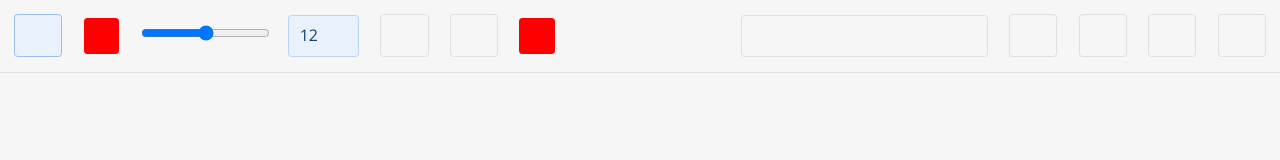
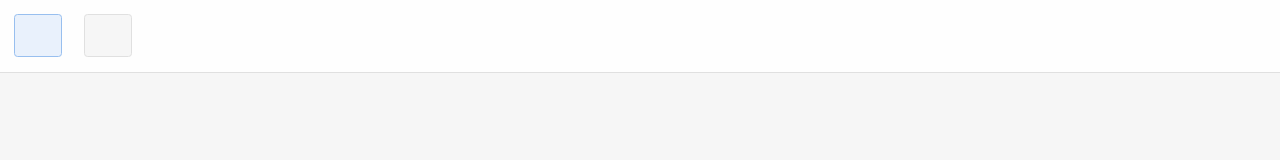
Before and after one commit to IAOsan/drawing-app, a website built with Vite: page index.html in a window 1280 px wide. Both pictures are taken after a click on the button 38 px from the left and 35 px from the top of the page. Built offline with nearby package versions, Linux system fonts and the light colour scheme; files whose address does not match are found by name.

Commit message:
mvp completed

```diff
--- a/index.html
+++ b/index.html
@@ -24,6 +24,7 @@
 		<header>
 			<div class="toolbar flex flex-ai-c">
 				<button
+					id="brush"
 					class="button button--toggle mr-24 toolbar__button active"
 					type="button"
 					title="Brush"
@@ -33,8 +34,8 @@
 						<use xlink:href="./assets/sprite.svg/#brush-icon"></use>
 					</svg>
 				</button>
-				<div class="color-picker mr-24"></div>
-				<div class="range mr-24">
+				<!-- <div class="color-picker mr-24"></div> -->
+				<!-- <div class="range mr-24">
 					<input
 						class="range__control mr-16"
 						type="range"
@@ -53,8 +54,9 @@
 						title="Brush size"
 						aria-label="Brush size"
 					/>
-				</div>
+				</div> -->
 				<button
+					id="eraser"
 					class="button button--toggle toolbar__button mr-24"
 					type="button"
 					title="Eraser"
@@ -66,7 +68,7 @@
 						></use>
 					</svg>
 				</button>
-				<button
+				<!-- <button
 					class="button button--toggle toolbar__button mr-24"
 					type="button"
 					title="Paint bucket"
@@ -77,9 +79,9 @@
 							xlink:href="./assets/sprite.svg/#paint-bucket-icon"
 						></use>
 					</svg>
-				</button>
-				<div class="color-picker mr-32"></div>
-				<form class="ml-auto mr-24">
+				</button> -->
+				<!-- <div class="color-picker mr-32"></div> -->
+				<!-- <form class="ml-auto mr-24">
 					<input
 						class="form__control"
 						name="fileName"
@@ -132,11 +134,13 @@
 					<svg class="icon icon--28">
 						<use xlink:href="./assets/sprite.svg/#trash-icon"></use>
 					</svg>
-				</button>
+				</button> -->
 			</div>
 		</header>
-		<main>
-			<!-- content -->
+		<main class="pos-rel">
+			<canvas id="canvas" class="canvas">
+				Sorry this browser is not compatible with the app
+			</canvas>
 		</main>
 	</body>
 </html>
--- a/src/app.ts
+++ b/src/app.ts
@@ -1,3 +1,124 @@
 import './style.css';
 
-console.log('hello');
+const DEFAULT_BRUSH_SIZE: number = 10;
+const DEFAULT_COLOR: string = '#000';
+const DEFAULT_BGCOLOR: string = '#f6f6f6';
+
+enum DrawingTool {
+	Brush = 'brush',
+	Eraser = 'eraser',
+}
+
+class App {
+	private brushSize: number = DEFAULT_BRUSH_SIZE;
+	private currentColor: string = DEFAULT_COLOR;
+	private bgColor: string = DEFAULT_BGCOLOR;
+	private _toolbar: HTMLDivElement;
+	private _brushBtn: HTMLButtonElement;
+	private _eraserBtn: HTMLButtonElement;
+	private _canvas: HTMLCanvasElement;
+	private _ctx: CanvasRenderingContext2D | null;
+	private _shouldDraw: boolean = false;
+	private _tool: DrawingTool = DrawingTool.Brush;
+
+	constructor() {
+		this._toolbar = this._getElement<HTMLDivElement>('.toolbar');
+		this._canvas = this._getElement<HTMLCanvasElement>('#canvas');
+		this._brushBtn = this._getElement<HTMLButtonElement>('#brush');
+		this._eraserBtn = this._getElement<HTMLButtonElement>('#eraser');
+		this._ctx = this._getContext();
+
+		this._setupCanvas();
+		this._initLocalListeners();
+	}
+
+	private _getElement<T extends HTMLElement>(selector: string): T {
+		return <T>document.querySelector(selector);
+	}
+
+	private _getContext(): CanvasRenderingContext2D | null {
+		if (this._canvas && this._canvas.getContext !== undefined) {
+			const ctx = <CanvasRenderingContext2D>this._canvas.getContext('2d');
+			return ctx || null;
+		}
+		return null;
+	}
+
+	private _getCurrentPosition(e: MouseEvent): { x: number; y: number } {
+		const { left, top } = this._canvas.getBoundingClientRect();
+		return {
+			x: e.clientX - left,
+			y: e.clientY - top,
+		};
+	}
+
+	private _handleToolChange = (e: MouseEvent) => {
+		const target = e.target as HTMLElement;
+		const btn = target?.closest('button');
+
+		if (!btn) return;
+		if (btn.id === DrawingTool.Brush) {
+			this.currentColor = DEFAULT_COLOR;
+			this.brushSize = DEFAULT_BRUSH_SIZE;
+			this._tool = DrawingTool.Brush;
+		}
+		if (btn.id === DrawingTool.Eraser) {
+			this.currentColor = this.bgColor;
+			this.brushSize = this.brushSize * 3;
+			this._tool = DrawingTool.Eraser;
+		}
+
+		this._brushBtn.classList.toggle(
+			'active',
+			this._tool === DrawingTool.Brush
+		);
+		this._eraserBtn.classList.toggle(
+			'active',
+			this._tool === DrawingTool.Eraser
+		);
+	};
+
+	private _handlePress = (e: MouseEvent): void => {
+		if (!this._ctx) return;
+		const { x, y } = this._getCurrentPosition(e);
+		this._shouldDraw = true;
+
+		this._ctx.strokeStyle = this.currentColor;
+		this._ctx.lineWidth = this.brushSize;
+		this._ctx.beginPath();
+		this._ctx.moveTo(x, y);
+	};
+
+	private _handleDrag = (e: MouseEvent): void => {
+		if (!this._ctx || !this._shouldDraw) return;
+		const { x, y } = this._getCurrentPosition(e);
+
+		this._ctx.lineTo(x, y);
+		this._ctx.stroke();
+	};
+
+	private _handleRelease = (): void => {
+		this._shouldDraw = false;
+	};
+
+	private _setupCanvas(): void {
+		this._canvas.height =
+			window.innerHeight - this._toolbar.getBoundingClientRect().height;
+		this._canvas.width = window.innerWidth;
+		// setup context
+		if (!this._ctx) return;
+		this._ctx.lineCap = 'round';
+		this._ctx.lineJoin = 'round';
+	}
+
+	private _initLocalListeners(): void {
+		this._toolbar.addEventListener('click', this._handleToolChange);
+		this._canvas.addEventListener('mousedown', this._handlePress);
+		this._canvas.addEventListener('mousemove', this._handleDrag);
+		this._canvas.addEventListener('mouseup', this._handleRelease);
+	}
+}
+
+window.addEventListener('DOMContentLoaded', () => {
+	new App();
+});
--- a/src/style.css
+++ b/src/style.css
@@ -76,6 +76,7 @@ body {
 	font-weight: var(--font-weight-r);
 	line-height: var(--line-height-r);
 	margin: 0;
+	overflow: hidden;
 }
 /* make images easier to work with */
 img,
@@ -93,7 +94,6 @@ h6 {
 	font-family: var(--heading-font);
 	font-weight: var(--font-weight-b);
 	line-height: var(--line-height-s);
-	/* margin: 3rem 0 1.38rem; */
 	position: relative;
 }
 /* make form elements easier to work with */
@@ -203,6 +203,11 @@ small {
 	line-height: 1;
 	padding: 0.8rem 1.2rem;
 }
+.canvas {
+	background-color: var(--c-light-500);
+	cursor: crosshair;
+	display: block;
+}
 .color-picker {
 	background-color: red;
 	border-radius: 0.4rem;
@@ -240,8 +245,9 @@ small {
 	border: 0.2rem solid var(--c-primary-200);
 }
 .toolbar {
+	background-color: var(--c-light-50);
+	border-bottom: 0.2rem solid var(--c-light-600);
 	flex-wrap: wrap;
-	border-bottom: 0.2rem solid var(--c-light-600);
 	min-width: max-content;
 	padding: 1.6rem;
 	position: relative;
@@ -277,6 +283,9 @@ small {
 .ml-auto {
 	margin-left: auto;
 }
+.pos-rel {
+	position: relative;
+}
 
 @media only screen and (min-width: 375px) {
 	:root {
```
Also changed, not shown: src/utils.ts (added, +22 -0 lines).
